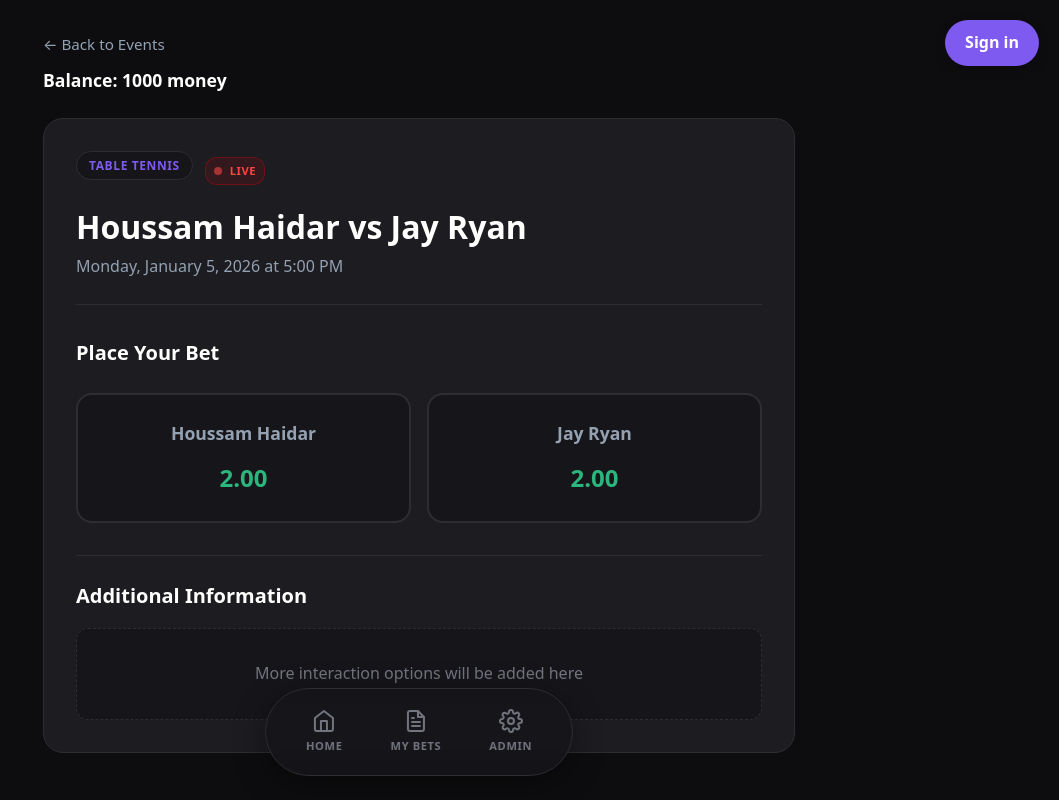
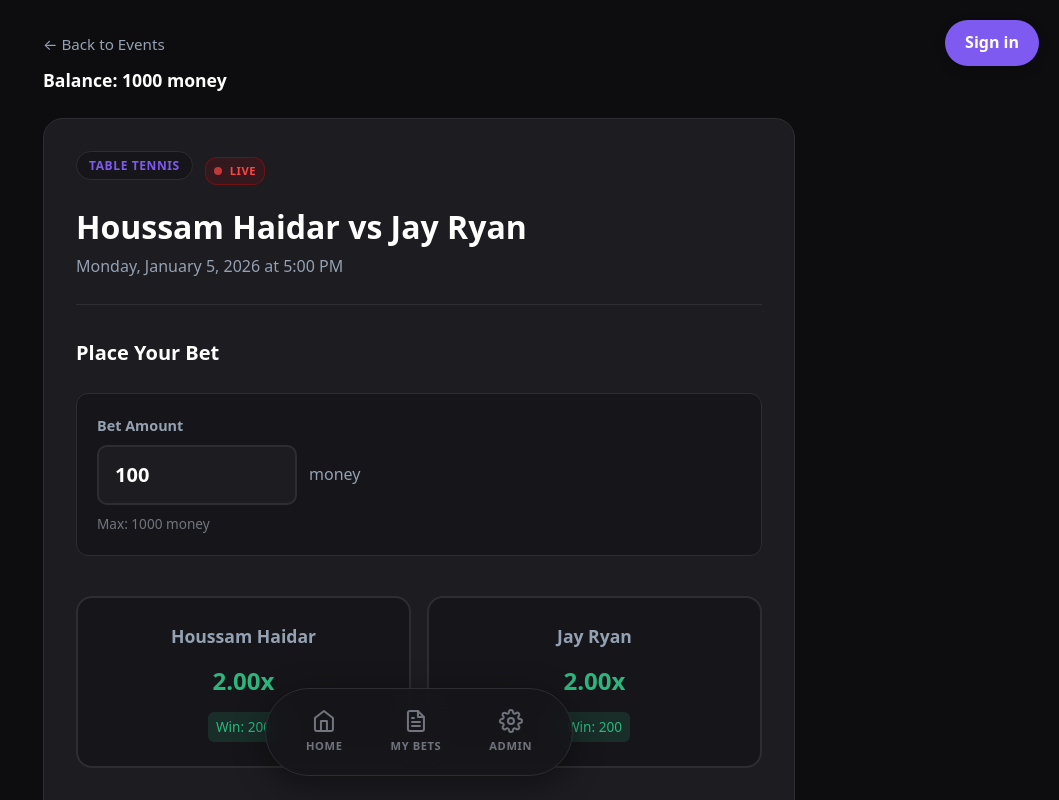
Before and after one commit to BSaini25/degen-betting-app, a Next.js app: page /events/evt-001 in a window 1280 px wide. Shown: the top 800 px of the page, without its empty margins (221-1280 px from the left). Built offline with nearby package versions, Linux system fonts and the light colour scheme; no server answers.

Commit message:
Add bet amount to bet page

```diff
--- a/app/events/[eventId]/page.tsx
+++ b/app/events/[eventId]/page.tsx
@@ -49,6 +49,7 @@ export default function EventDetailPage() {
   const [money, setMoney] = useState<number>(STARTING_MONEY);
   const [event, setEvent] = useState<Event | undefined>(undefined);
   const [isLoading, setIsLoading] = useState(true);
+  const [betAmount, setBetAmount] = useState<number>(BET_COST);
 
   useEffect(() => {
     // Load event and money from localStorage after mount
@@ -84,6 +85,11 @@ export default function EventDetailPage() {
   }, [event]);
 
   function handleBet(event: Event, outcome: Outcome) {
+    if (betAmount <= 0) {
+      alert("Please enter a valid bet amount greater than 0");
+      return;
+    }
+
     const success = placeBet(
       event.id,
       event.name,
@@ -91,17 +97,18 @@ export default function EventDetailPage() {
       event.date,
       outcome.id,
       outcome.name,
-      outcome.odds
+      outcome.odds,
+      betAmount
     );
 
     if (!success) {
-      alert(`Insufficient funds! You need ${BET_COST} money to place a bet. Current balance: ${getMoney()}`);
+      alert(`Insufficient funds! You need ${betAmount} money to place a bet. Current balance: ${getMoney()}`);
       return;
     }
 
     // Update money display after successful bet
     setMoney(getMoney());
-    console.log(`Bet placed on "${outcome.name}" for event "${event.name}" at odds ${outcome.odds}. Remaining balance: ${getMoney()}`);
+    console.log(`Bet of ${betAmount} placed on "${outcome.name}" for event "${event.name}" at odds ${outcome.odds}. Remaining balance: ${getMoney()}`);
   }
 
   if (isLoading) {
@@ -176,6 +183,30 @@ export default function EventDetailPage() {
             <h2 className="outcomes-heading">
               {event.resolution ? "Outcomes" : "Place Your Bet"}
             </h2>
+
+            {!event.resolution && (
+              <div className="bet-amount-section">
+                <label className="bet-amount-label" htmlFor="betAmount">
+                  Bet Amount
+                </label>
+                <div className="bet-amount-input-wrapper">
+                  <input
+                    type="text"
+                    inputMode="numeric"
+                    pattern="[0-9]*"
+                    id="betAmount"
+                    className="bet-amount-input"
+                    value={betAmount}
+                    onChange={(e) => setBetAmount(Math.max(0, parseInt(e.target.value) || 0))}
+                  />
+                  <span className="bet-amount-currency">money</span>
+                </div>
+                <p className="bet-amount-hint">
+                  Max: {money} money
+                </p>
+              </div>
+            )}
+
             <div className="outcomes-grid">
               {event.outcomes.map((outcome) => {
                 const isWinner = event.resolution?.winningOutcomeId === outcome.id;
@@ -188,7 +219,12 @@ export default function EventDetailPage() {
                   >
                     <div className="outcome-detail-content">
                       <span className="outcome-detail-name">{outcome.name}</span>
-                      <span className="outcome-detail-odds">{outcome.odds.toFixed(2)}</span>
+                      <span className="outcome-detail-odds">{outcome.odds.toFixed(2)}x</span>
+                      {!event.resolution && betAmount > 0 && (
+                        <span className="potential-payout">
+                          Win: {(outcome.odds * betAmount).toFixed(0)}
+                        </span>
+                      )}
                       {isWinner && <span className="winner-badge">Winner</span>}
                     </div>
                   </button>
--- a/app/styles/event-detail.css
+++ b/app/styles/event-detail.css
@@ -85,6 +85,84 @@
   font-weight: 600;
   color: var(--text-primary);
   margin-bottom: 0.5rem;
+}
+
+/* Bet Amount Input */
+.bet-amount-section {
+  margin-bottom: 1.5rem;
+  padding: 1.25rem;
+  background: var(--bg-secondary);
+  border: 1px solid var(--border);
+  border-radius: 12px;
+}
+
+.bet-amount-label {
+  display: block;
+  font-size: 0.9rem;
+  font-weight: 600;
+  color: var(--text-secondary);
+  margin-bottom: 0.5rem;
+}
+
+.bet-amount-input-wrapper {
+  display: flex;
+  align-items: center;
+  gap: 0.75rem;
+}
+
+.bet-amount-input {
+  flex: 1;
+  max-width: 200px;
+  padding: 0.75rem 1rem;
+  font-size: 1.25rem;
+  font-weight: 600;
+  color: var(--text-primary);
+  background: var(--bg-card);
+  border: 2px solid var(--border);
+  border-radius: 10px;
+  outline: none;
+  transition: border-color 0.2s ease, box-shadow 0.2s ease;
+}
+
+.bet-amount-input:focus {
+  border-color: var(--accent);
+  box-shadow: 0 0 0 3px var(--accent-glow);
+}
+
+.bet-amount-input::-webkit-inner-spin-button,
+.bet-amount-input::-webkit-outer-spin-button {
+  -webkit-appearance: none;
+  margin: 0;
+}
+
+.bet-amount-input[type="number"] {
+  -moz-appearance: textfield;
+}
+
+.bet-amount-currency {
+  font-size: 1rem;
+  font-weight: 500;
+  color: var(--text-secondary);
+}
+
+.bet-amount-hint {
+  margin-top: 0.5rem;
+  font-size: 0.85rem;
+  color: var(--text-muted);
+}
+
+.potential-payout {
+  font-size: 0.85rem;
+  font-weight: 500;
+  color: var(--success);
+  padding: 0.25rem 0.5rem;
+  background: rgba(44, 182, 125, 0.15);
+  border-radius: 6px;
+}
+
+.outcome-detail-btn:hover .potential-payout {
+  background: rgba(255, 255, 255, 0.15);
+  color: var(--text-primary);
 }
 
 .outcomes-grid {
--- a/lib/bets.ts
+++ b/lib/bets.ts
@@ -57,10 +57,11 @@ export function placeBet(
   eventDate: string,
   outcomeId: string,
   outcomeName: string,
-  odds: number
+  odds: number,
+  amount: number = BET_COST
 ): boolean {
   // Check if user has enough money
-  if (!hasEnoughMoney()) {
+  if (!hasEnoughMoney(amount)) {
     return false;
   }
 
@@ -72,13 +73,14 @@ export function placeBet(
     eventDate,
     outcomeId,
     outcomeName,
-    odds
+    odds,
+    amount
   );
 
   // Save the bet and deduct money atomically
   try {
     saveBet(bet);
-    deductBetCost();
+    deductMoney(amount);
     return true;
   } catch (error) {
     console.error("Error placing bet:", error);
@@ -120,16 +122,16 @@ export function setMoney(amount: number): void {
 /**
  * Check if the user has enough money to place a bet
  */
-export function hasEnoughMoney(): boolean {
-  return getMoney() >= BET_COST;
+export function hasEnoughMoney(amount: number = BET_COST): boolean {
+  return getMoney() >= amount;
 }
 
 /**
- * Deduct the bet cost from the user's money
+ * Deduct an amount from the user's money
  */
-export function deductBetCost(): void {
+export function deductMoney(amount: number): void {
   const currentMoney = getMoney();
-  const newMoney = currentMoney - BET_COST;
+  const newMoney = currentMoney - amount;
   setMoney(newMoney);
 }
 
@@ -143,7 +145,8 @@ export function createBet(
   eventDate: string,
   outcomeId: string,
   outcomeName: string,
-  odds: number
+  odds: number,
+  amount: number
 ): Bet {
   return {
     id: `bet-${Date.now()}-${Math.random().toString(36).substr(2, 9)}`,
@@ -154,6 +157,7 @@ export function createBet(
     outcomeId,
     outcomeName,
     odds,
+    amount,
     placedAt: new Date().toISOString(),
     status: "pending",
   };
@@ -230,7 +234,7 @@ export function resolveEvent(eventId: string, winningOutcomeId: string): void {
 
       if (bet.outcomeId === winningOutcomeId) {
         // Winning bet - mark as won and calculate payout
-        const payout = bet.odds * BET_COST;
+        const payout = bet.odds * bet.amount;
         addMoney(payout);
         return { ...bet, status: "won" as const };
       } else {
--- a/types/bet.ts
+++ b/types/bet.ts
@@ -20,6 +20,8 @@ export interface Bet {
   outcomeName: string;
   /** The odds when the bet was placed */
   odds: number;
+  /** The amount wagered */
+  amount: number;
   /** When the bet was placed (ISO 8601 string) */
   placedAt: string;
   /** Status of the bet */
```
